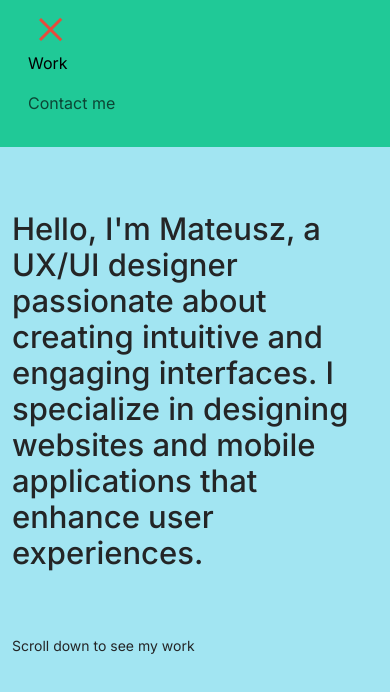
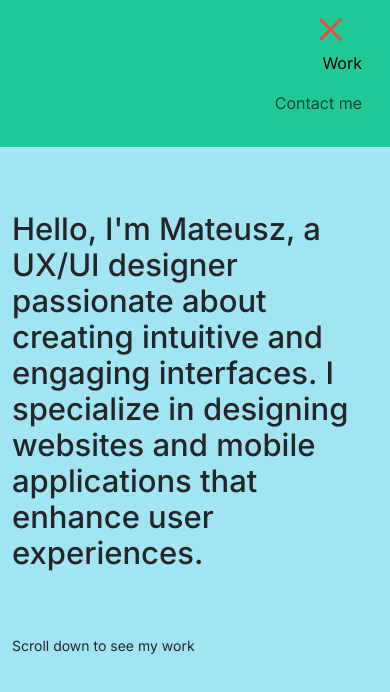
Before and after one commit to matkluxui/portfolio, a plain HTML site: page index.html in a window 390 px wide. Both pictures are taken after a click on the button "Toggle navigation". Drawn offline with Linux system fonts and the light colour scheme.

Commit message:
navbar upgrade v2

```diff
--- a/assets/css/styles.css
+++ b/assets/css/styles.css
@@ -45,6 +45,8 @@ body {
 
 .navbar-toggler {
   border: 0 !important;
+  float: right;
+  /*position: relative;*/
 }
 
 .navbar-toggler:focus, .navbar-toggler:active, .navbar-toggler-icon:focus {
--- a/index.html
+++ b/index.html
@@ -12,14 +12,14 @@
 
 <body style="color: #242526;background: var(--bs-teal);"><nav class="navbar navbar-expand-lg navbar-light bg-transparent">
     <div class="container-fluid">
-        <button class="navbar-toggler collapsed" type="button" data-bs-toggle="collapse" data-bs-target="#navbarSupportedContent"
+        <button class="navbar-toggler collapsed ms-auto" type="button" data-bs-toggle="collapse" data-bs-target="#navbarSupportedContent"
             aria-controls="navbarSupportedContent" aria-expanded="false" aria-label="Toggle navigation">
             <span class="toggler-icon top-bar"></span>
             <span class="toggler-icon middle-bar"></span>
             <span class="toggler-icon bottom-bar"></span>
         </button>
         <div class="collapse navbar-collapse" id="navbarSupportedContent">
-            <ul class="navbar-nav me-auto mb-2 mb-lg-0">
+            <ul class="navbar-nav ms-auto text-end mb-2 mb-lg-0">
                 <li class="nav-item">
                     <a class="nav-link active" aria-current="page" href="#">Work</a>
                 </li>
@@ -30,7 +30,6 @@
         </div>
     </div>
 </nav>
-
     <section id="home" style="background: #a2e5f2;">
         <div class="container" id="intro-container">
             <div class="row">
```
